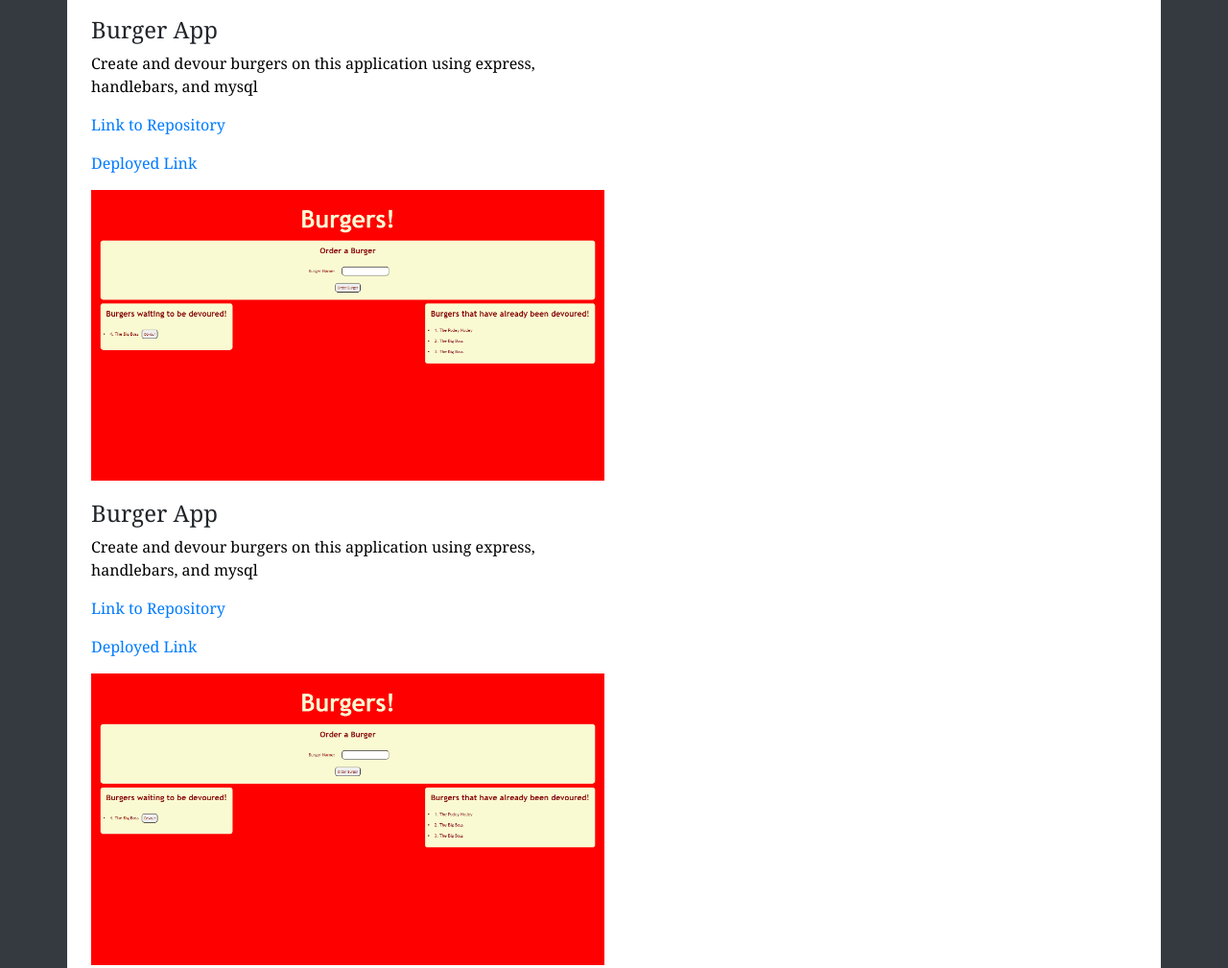
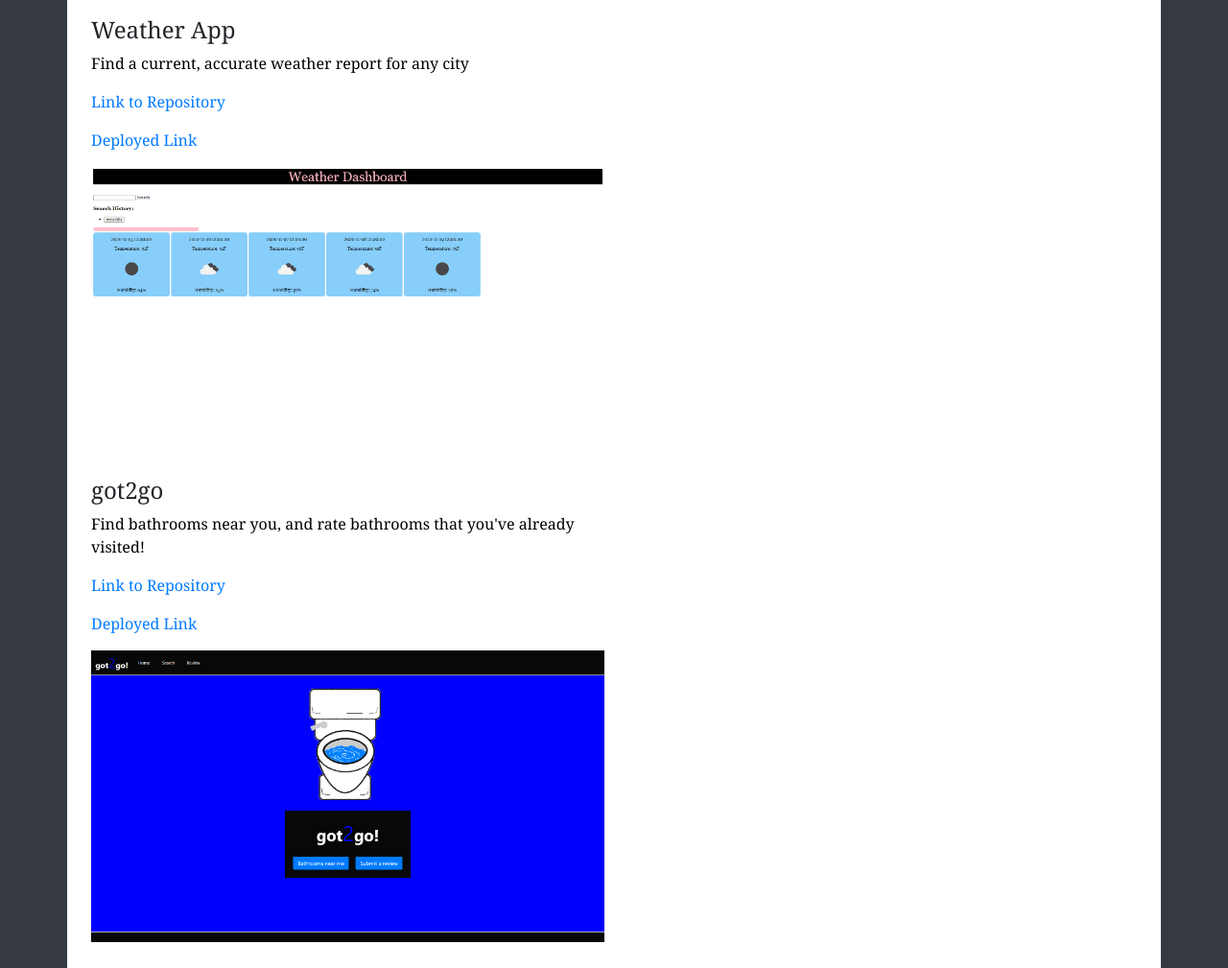
Before and after one commit to ElijahFlanders96/Professional_Portfolio, a plain HTML site: page portfolio.html in a window 1280 px wide. Shown: the part 2400-3409 px from the top of the page at 96% size. Drawn offline with nearby package versions, Linux system fonts and the light colour scheme.

Commit message:
finished work on the portfolio; uppdated my resume as well

```diff
--- a/portfolio.html
+++ b/portfolio.html
@@ -183,20 +183,20 @@
                 </div>
                 <div class="row" id="row-3">
                     <div class="col-lg-6 col-md-12">
-                        <h4>Burger App</h4>
-                        <p>Create and devour burgers on this application using express, handlebars, and mysql</p>
-                        <p><a href="https://github.com/ElijahFlanders96/Burger_App">Link to Repository</a></p>
-                        <p><a href="https://secure-coast-61532.herokuapp.com/">Deployed Link</a></p>
-                        <img class="img-fluid" src="burgerapp.png" alt="picture">
+                        <h4>Weather App</h4>
+                        <p>Find a current, accurate weather report for any city</p>
+                        <p><a href="https://github.com/ElijahFlanders96/Weather_App">Link to Repository</a></p>
+                        <p><a href=" https://elijahflanders96.github.io/Weather_App/">Deployed Link</a></p>
+                        <img class="img-fluid" src="weatherapp.png" alt="picture">
                     </div>
                 </div>
                 <div class="row" id="row-3">
                     <div class="col-lg-6 col-md-12">
-                        <h4>Burger App</h4>
-                        <p>Create and devour burgers on this application using express, handlebars, and mysql</p>
-                        <p><a href="https://github.com/ElijahFlanders96/Burger_App">Link to Repository</a></p>
-                        <p><a href="https://secure-coast-61532.herokuapp.com/">Deployed Link</a></p>
-                        <img class="img-fluid" src="burgerapp.png" alt="picture">
+                        <h4>got2go</h4>
+                        <p>Find bathrooms near you, and rate bathrooms that you've already visited!</p>
+                        <p><a href="https://github.com/ElijahFlanders96/Project_2">Link to Repository</a></p>
+                        <p><a href="https://arcane-stream-61363.herokuapp.com/">Deployed Link</a></p>
+                        <img class="img-fluid" src="got2go.png" alt="picture">
                     </div>
                 </div>
                 <br>
```
